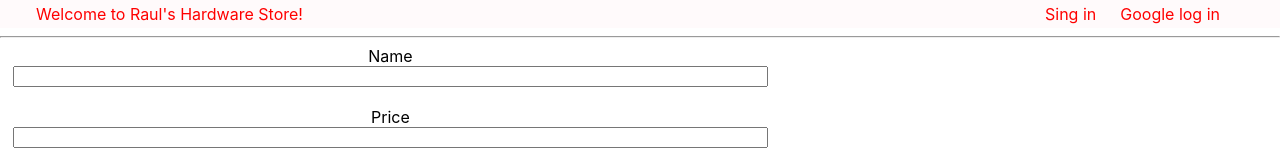
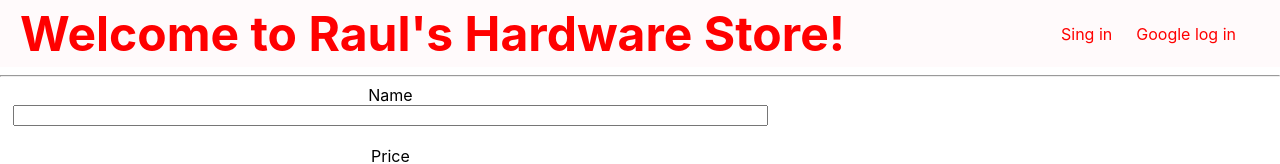
Before and after one commit to EstebanGC/Front-HardwareStore_v1, a React (Vite) app: page /hardwarestore/product in a window 1280 px wide. Shown: the top 164 px of the page. Built offline with nearby package versions, Linux system fonts and the light colour scheme; no server answers.

Commit message:
Some styles added

```diff
--- a/src/App.css
+++ b/src/App.css
@@ -50,3 +50,9 @@ h1 {
 hr {
   color:red;
 }
+
+h3 {
+  text-align: left;
+  padding-left: 1%;
+  color: red;
+}
--- a/src/components/ListBill.tsx
+++ b/src/components/ListBill.tsx
@@ -21,7 +21,7 @@ export const ListBill = () => {
     return (
         <div>
             {allBills.map((bill:billtp) =>
-            <h1>{bill.sellerName}<br/>{bill.clientName}<br/>{bill.totalSale}<br/>{bill.date}</h1>)}
+            <h3>{bill.sellerName}<br/>{bill.clientName}<br/>{bill.totalSale}<br/>{bill.date}</h3>)}
         </div>
     )
 }
--- a/src/components/ListProduct.tsx
+++ b/src/components/ListProduct.tsx
@@ -20,7 +20,7 @@ export const ListProduct = () => {
   return (
     <div>
     {allProducts.map((product:producttp) =>
-    <h1>{product.productDescription}<br/>{product.productPrice}<br/>{product.providers}</h1>)}
+    <h3>{product.productDescription}<br/>{product.productPrice}<br/>{product.providers}</h3>)}
     </div>
   )
 
--- a/src/components/ListProvider.tsx
+++ b/src/components/ListProvider.tsx
@@ -19,7 +19,7 @@ useEffect(()=> {
 },[])
     return (
     <div>
-      {allProviders.map((provider:providertp) => <h1>{provider.providerName}<br/>{provider.email}</h1> )}
+      {allProviders.map((provider:providertp) => <h3>{provider.providerName}<br/>{provider.email}</h3> )}
     </div>
   )
 }
--- a/src/components/ListReceipt.tsx
+++ b/src/components/ListReceipt.tsx
@@ -24,7 +24,7 @@ export const ListReceipt = () => {
     return (
         <div>
             {allReceipts.map((receipt: receipttp) =>
-                <h1>{receipt.providers}<br />{receipt.units}<br />{receipt.date}</h1>)}
+                <h3>{receipt.providers}<br />{receipt.units}<br />{receipt.date}</h3>)}
         </div>
     )
 }
--- a/src/navigator/navbar.css
+++ b/src/navigator/navbar.css
@@ -18,11 +18,13 @@
     justify-content: space-between;
     align-items: stretch;
     gap: 2rem;
-    padding: 0 2rem;
+    padding: 0 1rem;
   }
 
   .site-title {
-    font-size: 1rem;
+    font-size: 3rem;
+    font-weight: bold;
+    padding-left: 1%;
   }
 
   .nav ul {
```
